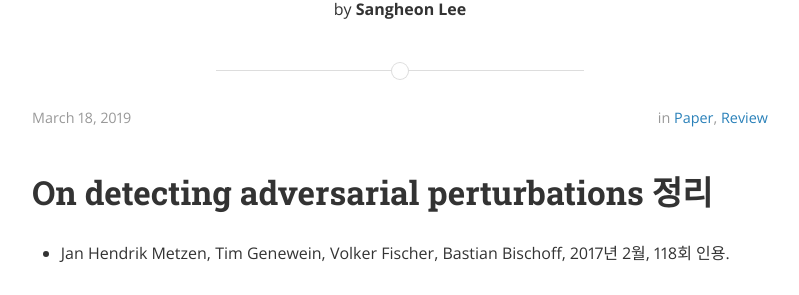
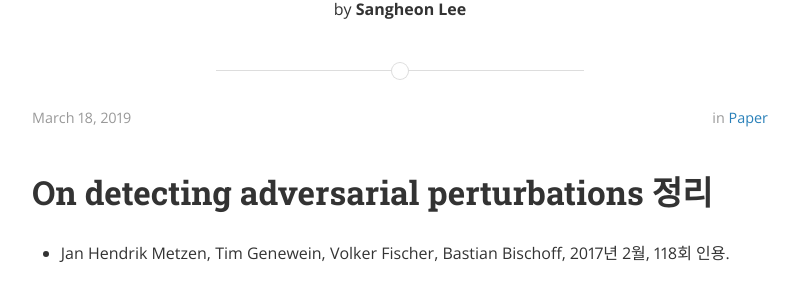
Before and after one commit to pod3275/pod3275.github.io, a Jekyll site: the page built from _posts/2019-03-18-Ondetecting.markdown, in a window 1280 px wide and 900 px high. Shown: the part 177-472 px from the top of the window, without its empty margins (240-1039 px from the left). Built offline with Jekyll 4.4.1, drawn with Linux system fonts in a browser that asks for light colours; nearby versions of some CDN libraries; comment, search, counter and statistics services are not loaded.

Commit message:
category updated

```diff
--- a/_config.yml
+++ b/_config.yml
@@ -50,7 +50,7 @@ disqus_shortname: pod3275
 
 # Category descriptions (for archive pages)
 descriptions:
-  - cat: Paper Review
+  - cat: Paper
     desc: "논문 설명 및 리뷰"
 
 # Social icons and sharing options
--- a/_posts/2019-03-15-Bypass.markdown
+++ b/_posts/2019-03-15-Bypass.markdown
@@ -3,7 +3,7 @@ layout: post
 title:  "Adversarial Examples Are Not Easily Detected: Bypassing Ten Detection Methods 정리"
 date:   2019-03-15 20:28:00
 author: Sangheon Lee
-categories: Paper Review
+categories: Paper
 ---
 
 # Adversarial Examples Are Not Easily Detected: Bypassing Ten Detection Methods 정리
--- a/_posts/2019-03-18-Ondetecting.markdown
+++ b/_posts/2019-03-18-Ondetecting.markdown
@@ -3,7 +3,7 @@ layout: post
 title:  "On Detecting Adversarial Perturbations 정리"
 date:   2019-03-18 21:53:00
 author: Sangheon Lee
-categories: Paper Review
+categories: Paper
 ---
 
 # On detecting adversarial perturbations 정리
--- a/_posts/2019-03-19-PBT.markdown
+++ b/_posts/2019-03-19-PBT.markdown
@@ -3,7 +3,7 @@ layout: post
 title:  "Population Based Training of Neural Networks 정리"
 date:   2019-03-19 22:24:00
 author: Sangheon Lee
-categories: Paper Review
+categories: Paper
 cover:  "/assets/instacode.png"
 ---
 
```
